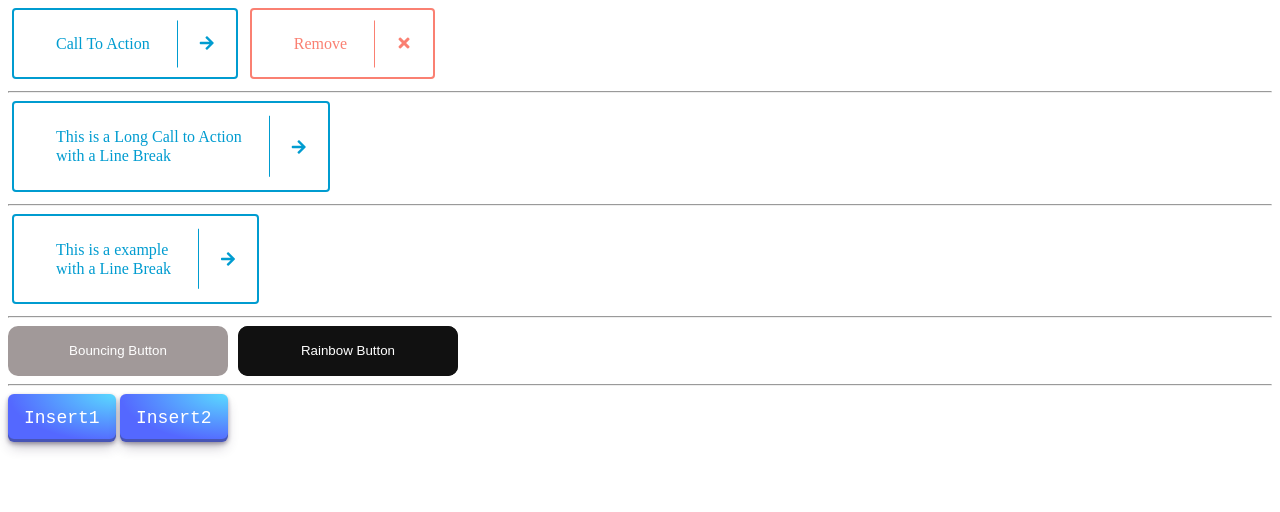
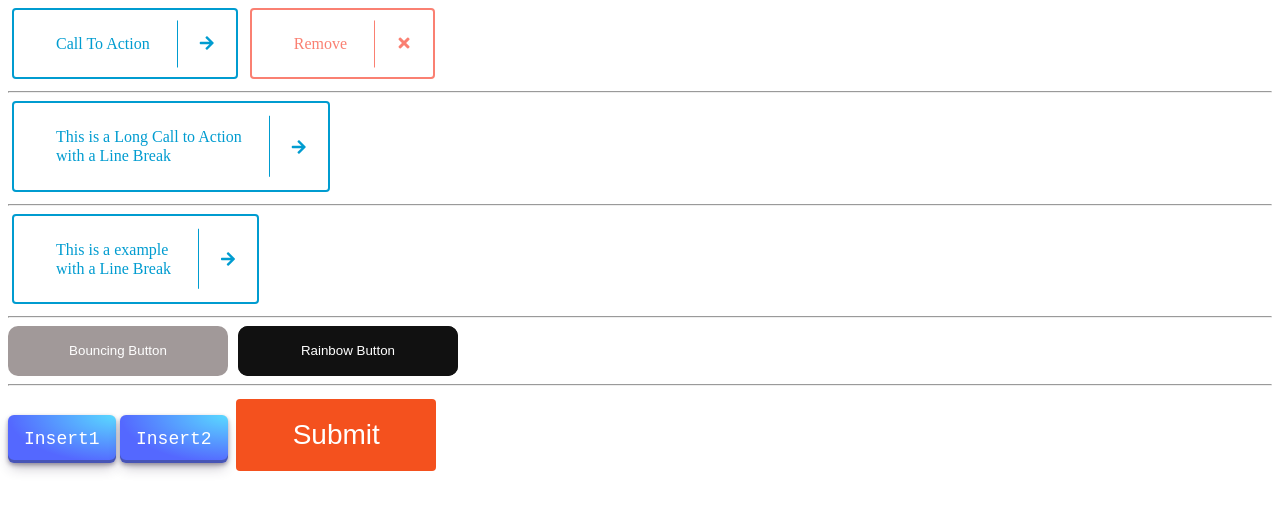
Before and after one commit to Anant7393/HackOctoberFest-2022, a plain HTML site: page micro-interaction-button/index.html in a window 1280 px wide. Drawn offline with Linux system fonts and the light colour scheme.

Commit message:
added new button style

```diff
--- a/micro-interaction-button/index.html
+++ b/micro-interaction-button/index.html
@@ -37,6 +37,7 @@
 		<hr>
 		<a href="#" ><button class="button-29" role="button">Insert1</button></a>
 		<a href="#" ><button class="button-29" role="button">Insert2</button></a>
+		<button class="button"><span>Submit </span></button>
 
 
 	</section>
--- a/micro-interaction-button/style.css
+++ b/micro-interaction-button/style.css
@@ -219,3 +219,41 @@
   50% { background-position: 400% 0; }
   100% { background-position: 0 0; }
 }
+
+.button {
+  border-radius: 4px;
+  background-color: #f4511e;
+  border: none;
+  color: #FFFFFF;
+  text-align: center;
+  font-size: 28px;
+  padding: 20px;
+  width: 200px;
+  transition: all 0.5s;
+  cursor: pointer;
+  margin: 5px;
+}
+
+.button span {
+  cursor: pointer;
+  display: inline-block;
+  position: relative;
+  transition: 0.5s;
+}
+
+.button span:after {
+  content: '\00bb';
+  position: absolute;
+  opacity: 0;
+  top: 0;
+  right: -20px;
+  transition: 0.5s;
+}
+
+.button:hover span {
+  padding-right: 25px;
+}
+
+.button:hover span:after {
+  opacity: 1;
+  right: 0;
```
